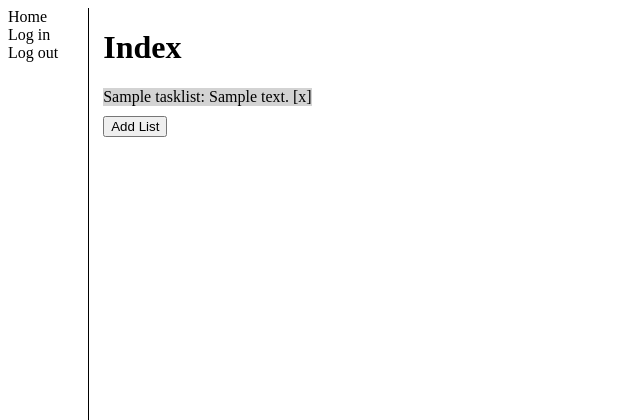
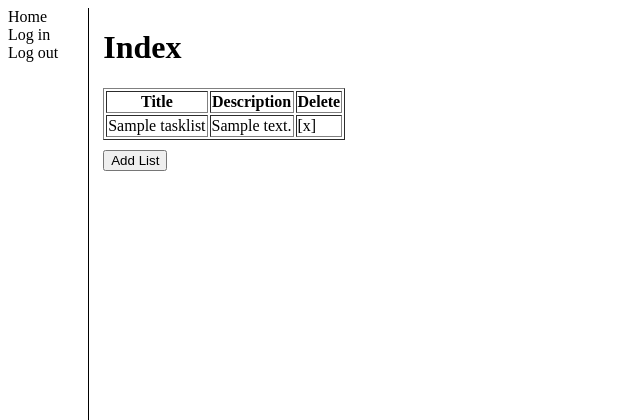
Before and after one commit to orablu/EECS393-Project, a Django app: page /tasklists/ in a window 1280 px wide. Shown: the top 420 px of the page, without its empty margins (0-640 px from the left). Run offline with Django 3.2, Linux system fonts and the light colour scheme; a user stored in the database is signed in; tables that the repository leaves empty hold one stand-in row (values such as "Sample post").

Commit message:
Made tables look better

```diff
--- a/CloudTaskManager/tasks/templates/tasks/index.html
+++ b/CloudTaskManager/tasks/templates/tasks/index.html
@@ -3,16 +3,20 @@
 {% block body %}
     <h1>Index</h1>
     {% if task_list_list %}
-        {% for tasklist in task_list_list %}
-        <div class="index_tasklist">
-                <span class="list">
-                    <a href="{% url 'tasks:details' tasklist.id %}">{{ tasklist.title }}: {{ tasklist.description }}</a>
-                </span>
-                <span class="delete">
-                    <a href="{% url 'tasks:delete_list' tasklist.id %}">[x]<!-- TODO: Add 'x' image and remove--></a>
-                </span>
-            </div>
-        {% endfor %}
+        <table border="1">
+            <tr>
+                <th>Title</th>
+                <th>Description</th>
+                <th>Delete</th>
+            </tr>
+            {% for tasklist in task_list_list %}
+            <tr>
+                <td><a href="{% url 'tasks:details' tasklist.id %}">{{ tasklist.title }}</a></td>
+                <td>{{ tasklist.description }}</td>
+                <td><a href="{% url 'tasks:delete_list' tasklist.id %}">[x]<!-- TODO: Add 'x' image and remove--></a></td>
+            </tr>
+            {% endfor %}
+        </table>
     {% else %}
         <p class="index_tasklist">You have no task lists!</p>
     {% endif %}
```
Also changed, not shown: CloudTaskManager/tasks/templates/tasks/details.html (+6 -6 lines).
